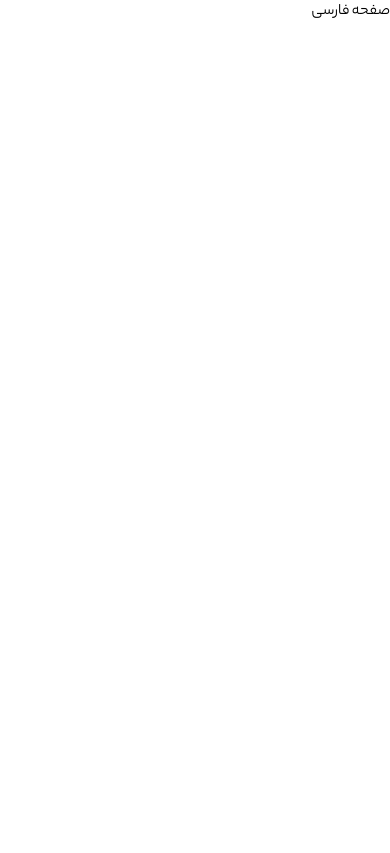
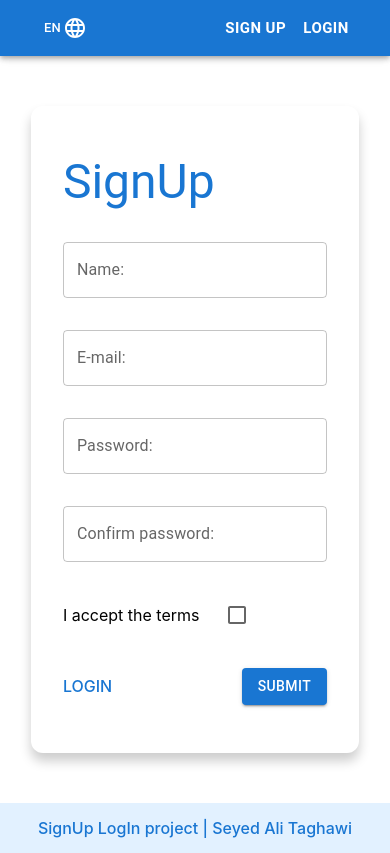
Before and after one commit to AliTaghawi/Sign-up-in-app, a React (Create React App) app: page /signup in a window 390 px wide. Built offline with nearby package versions, Linux system fonts and the light colour scheme.

Commit message:
adding language menu to app bar in "./en/components/layout/Navbar.js"; and making 'SignUp.js' & 'LogIn.js' in './en/...' more responsive

```diff
--- a/package.json
+++ b/package.json
@@ -5,6 +5,7 @@
   "dependencies": {
     "@emotion/react": "^11.10.5",
     "@emotion/styled": "^11.10.5",
+    "@mui/icons-material": "^5.10.15",
     "@mui/material": "^5.10.14",
     "@testing-library/jest-dom": "^5.16.5",
     "@testing-library/react": "^13.4.0",
--- a/src/App.js
+++ b/src/App.js
@@ -3,23 +3,23 @@ import { ToastContainer } from "react-toastify";
 import En from "./en/En";
 import Fa from "./fa/Fa";
 
-const langContext = React.createContext();
+export const langContext = React.createContext();
 
 function App() {
-  const [lang, setLang] = useState("fa");
+  const [lang, setLang] = useState("EN");
 
-  if (lang === 'en') {
-    document.documentElement.setAttribute('lang' , 'en')
-    document.documentElement.setAttribute('dir' , 'ltr')
-  } else if (lang === 'fa') {
-    document.documentElement.setAttribute('lang' , 'fa')
-    document.documentElement.setAttribute('dir' , 'rtl')
-    document.body.style.fontFamily = `'YekanBakh' , 'Roboto', 'Arial'`
+  if (lang === "EN") {
+    document.documentElement.setAttribute("lang", "en");
+    document.documentElement.setAttribute("dir", "ltr");
+  } else if (lang === "FA") {
+    document.documentElement.setAttribute("lang", "fa");
+    document.documentElement.setAttribute("dir", "rtl");
+    document.body.style.fontFamily = `'YekanBakh' , 'Roboto', 'Arial'`;
   }
 
   return (
     <langContext.Provider value={{ lang, setLang }}>
-      {lang === "en" ? <En /> : lang === "fa" && <Fa />}
+      {lang === "EN" ? <En /> : lang === "FA" && <Fa />}
       <ToastContainer />
     </langContext.Provider>
   );
--- a/src/en/En.js
+++ b/src/en/En.js
@@ -11,7 +11,7 @@ const En = () => {
       <Routes>
         <Route path="/signup" element={<SignUp />} />
         <Route path="/login" element={<LogIn />} />
-        <Route path="/*" element={<Navigate to="/login" />} />
+        <Route path="/*" element={<Navigate to="/signup" />} />
       </Routes>
     </Layout>
   );
--- a/src/en/components/LogIn.js
+++ b/src/en/components/LogIn.js
@@ -40,7 +40,10 @@ const LogIn = () => {
     <Grid container>
       <Grid
         item
-        xs={5}
+        xs={11}
+        sm={9}
+        md={7}
+        lg={5}
         sx={{
           boxShadow: "0 8px 12px rgba(0,0,0,0.2)",
           borderRadius: 3,
--- a/src/en/components/SignUp.js
+++ b/src/en/components/SignUp.js
@@ -55,7 +55,10 @@ const SignUp = () => {
     <Grid container>
       <Grid
         item
-        xs={5}
+        xs={11}
+        sm={9}
+        md={7}
+        lg={5}
         sx={{
           boxShadow: "0 8px 12px rgba(0,0,0,0.2)",
           borderRadius: 3,
--- a/src/en/components/layout/Navbar.js
+++ b/src/en/components/layout/Navbar.js
@@ -1,13 +1,87 @@
-import React from "react";
+import React, { useState, useContext } from "react";
 import { Link } from "react-router-dom";
-import { AppBar, Toolbar, Container, Button } from "@mui/material";
+import { langContext } from "../../../App";
+import {
+  AppBar,
+  Toolbar,
+  Container,
+  Button,
+  Typography,
+  MenuItem,
+  Menu,
+  IconButton,
+} from "@mui/material";
+import LanguageIcon from "@mui/icons-material/Language";
+import { Box } from "@mui/system";
 
 const Navbar = () => {
+  const [anchorEl, setAnchorEl] = useState(null);
+  const { lang, setLang } = useContext(langContext);
+
+  const handleMenu = (event) => {
+    setAnchorEl(event.currentTarget);
+  };
+
+  const handleClose = () => {
+    setAnchorEl(null);
+  };
+
+  const clickHandeler = (lang) => {
+    handleClose();
+    setLang(lang);
+  };
+
   return (
     <div>
       <AppBar position="sticky">
         <Container maxWidth="lg">
-          <Toolbar dir="rtl">
+          <Toolbar sx={{ display: "flex", justifyContent: "space-between" }}>
+            <IconButton
+              size="large"
+              aria-label="account of current user"
+              aria-controls="menu-appbar"
+              aria-haspopup="true"
+              onClick={handleMenu}
+              color="inherit"
+            >
+              <Typography
+                component="span"
+                variant="h6"
+                sx={{ fontSize: "13px", mr: "2px" }}
+              >
+                {lang}
+              </Typography>
+              <LanguageIcon />
+            </IconButton>
+            <Menu
+              id="menu-appbar"
+              anchorEl={anchorEl}
+              anchorOrigin={{
+                vertical: "bottom",
+                horizontal: "right",
+              }}
+              keepMounted
+              transformOrigin={{
+                vertical: "top",
+                horizontal: "right",
+              }}
+              open={Boolean(anchorEl)}
+              onClose={handleClose}
+            >
+              <MenuItem
+                onClick={() => clickHandeler("EN")}
+                {...(lang === "EN" && { disabled: true })}
+              >
+                EN
+              </MenuItem>
+              <MenuItem
+                onClick={() => clickHandeler("FA")}
+                {...(lang === "FA" && { disabled: true })}
+              >
+                FA
+              </MenuItem>
+            </Menu>
+            <Box component="div">
               <Link
                 to="/signup"
                 style={{ textDecoration: "none", color: "white" }}
@@ -32,6 +106,7 @@ const Navbar = () => {
                   LogIn
                 </Button>
               </Link>
+            </Box>
           </Toolbar>
         </Container>
       </AppBar>
```
Also changed, not shown: 1 other file (tests, documents, lock files or other folders). Lines whose indentation alone changed are shown as unchanged.
